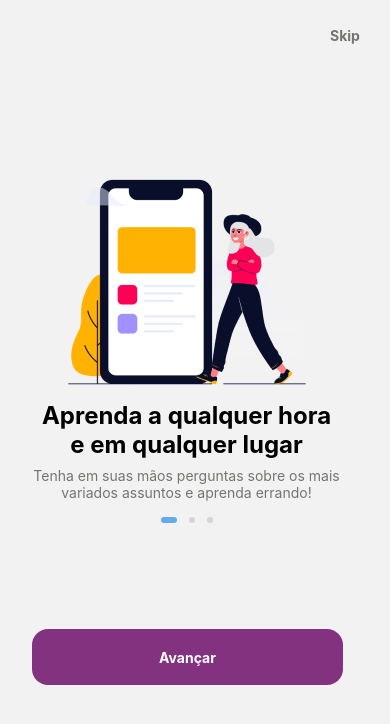
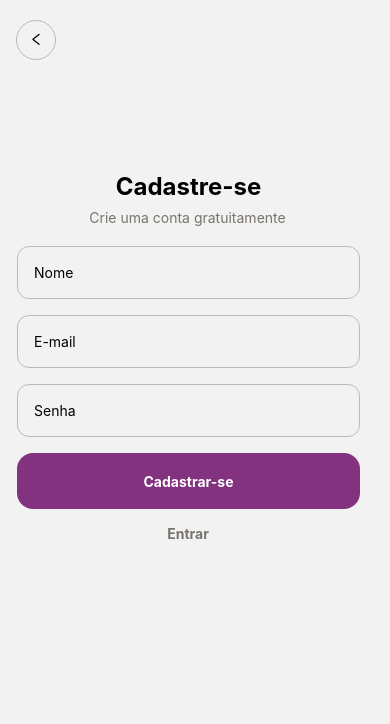
Before and after one commit to stephankruggg/Quizzes-App-Pixel, a React Native app: screen /Cadastrar in a window 390 px wide. Shown: the top 724 px of the page. Built offline with nearby package versions, Linux system fonts and the light colour scheme.

Commit message:
Finished Authentication and Final Draft of Onboarding Pages

```diff
--- a/App.js
+++ b/App.js
@@ -7,6 +7,9 @@ import { createBottomTabNavigator } from '@react-navigation/bottom-tabs';
 import Onboarding1 from './src/pages/Onboarding1';
 import Onboarding2 from './src/pages/Onboarding2';
 import Onboarding3 from './src/pages/Onboarding3';
+import Entrar from './src/pages/Entrar';
+import Cadastrar from './src/pages/Cadastrar';
+import Esqueceu from './src/pages/Esqueceu';
 import Quizzes from './src/pages/Quizzes';
 import HTMLQuiz from './src/pages/HTMLQuiz';
 import HTMLContent from './src/pages/HTMLContent'
@@ -78,6 +81,9 @@ export default function App() {
         <Stack.Screen name="Onboarding1" component={Onboarding1} options={{headerShown: false}}/>
         <Stack.Screen name="Onboarding2" component={Onboarding2} options={{headerShown: false}}/>
         <Stack.Screen name="Onboarding3" component={Onboarding3} options={{headerShown: false}}/>
+        <Stack.Screen name="Entrar" component={Entrar} options={{headerShown: false}}/>
+        <Stack.Screen name="Cadastrar" component={Cadastrar} options={{headerShown: false}}/>
+        <Stack.Screen name="Esqueceu" component={Esqueceu} options={{headerShown: false}}/>
         <Stack.Screen name="Home" component={Tabs} options={{headerShown: false}}/>
         <Stack.Screen name="HTMLQuiz" component={HTMLQuiz} options={{headerShown: false}} />
         <Stack.Screen name="HTMLContent" component={HTMLContent} options={{headerShown: false}}/>
--- /dev/null
+++ b/src/pages/Cadastrar/index.js
@@ -0,0 +1,30 @@
+import React from 'react';
+import { SafeAreaView, Image, Text, View, TextInput, TouchableOpacity, StatusBar } from 'react-native';
+import { ScrollView } from 'react-native-gesture-handler';
+import { AntDesign } from '@expo/vector-icons';
+
+import styles from './style'
+
+export default function Cadastrar({navigation}) {
+  return (
+    <SafeAreaView>
+      <ScrollView>
+        <StatusBar barStyle='dark-content'/>
+        <TouchableOpacity onPress={() => navigation.navigate('Entrar')} style={styles.Back}>
+            <AntDesign name="left" size={15} color="black" />
+        </TouchableOpacity>
+        <Text style={styles.Title}>Cadastre-se</Text>
+        <Text style={styles.SubTitle}>Crie uma conta gratuitamente</Text>
+        <TextInput style={styles.Input} placeholder='Nome'></TextInput>
+        <TextInput style={styles.Input} placeholder='E-mail'></TextInput>
+        <TextInput style={styles.Input} placeholder='Senha'></TextInput>
+        <TouchableOpacity style={styles.BotaoCadastrar} onPress={() => navigation.navigate('Home')}>
+            <Text style={styles.FraseBotao}>Cadastrar-se</Text>
+        </TouchableOpacity>
+        <TouchableOpacity onPress={() => navigation.navigate('Entrar')} style={styles.EntrarButton}>
+            <Text style={styles.EntrarButtonText}>Entrar</Text>
+        </TouchableOpacity>
+      </ScrollView>
+    </SafeAreaView>
+  );
+}
--- /dev/null
+++ b/src/pages/Cadastrar/style.js
@@ -0,0 +1,75 @@
+import { StyleSheet } from 'react-native'
+
+const styles = StyleSheet.create({
+    Back: {
+        borderRadius: 50,
+        height: 40,
+        width: 40,
+        marginLeft: 16,
+        marginTop: 20,
+        borderColor: '#BEBAB3',
+        borderWidth: 1,
+        alignContent: 'center',
+        alignItems: 'center',
+        paddingTop: 11
+    },
+    Title: {
+        marginTop: 112,
+        width: 341,
+        marginLeft: 18,
+        textAlign: 'center',
+        fontSize: 24,
+        fontWeight: 'bold'
+    },
+    SubTitle: {
+        marginTop: 8,
+        marginLeft: 17,
+        width: 341,
+        height: 21,
+        textAlign: 'center',
+        color: '#78746D'
+    },
+    Input: {
+        marginTop: 16,
+        marginLeft: 17,
+        width: 343,
+        height: 53,
+        borderWidth: 1,
+        borderRadius: 12,
+        borderColor: '#BEBAB3',
+        justifyContent: 'center',
+        alignItems: 'center',
+        alignContent: 'center',
+        fontSize: 14,
+        paddingLeft: 16
+    },
+    EntrarButton: {
+        width: 146,
+        height: 16,
+        marginLeft: 115,
+        marginTop: 16
+    },
+    EntrarButtonText: {
+        textAlign: 'center',
+        fontSize: 14,
+        fontWeight: 'bold',
+        color: '#78746D'
+    },
+    BotaoCadastrar: {
+        marginTop: 16,
+        marginLeft: 17,
+        justifyContent: 'center',
+        alignContent: 'center',
+        alignItems: 'center',
+        backgroundColor: '#82327E',
+        borderRadius: 16,
+        height: 56,
+        width: 343
+    },
+    FraseBotao: {
+        color: 'white',
+        fontWeight: 'bold',
+    }
+});
+
+export default styles
--- /dev/null
+++ b/src/pages/Entrar/index.js
@@ -0,0 +1,27 @@
+import React from 'react';
+import { SafeAreaView, Image, Text, View, TextInput, TouchableOpacity, StatusBar } from 'react-native';
+import { ScrollView } from 'react-native-gesture-handler';
+
+import styles from './style'
+
+export default function Entrar({navigation}) {
+  return (
+    <SafeAreaView>
+      <ScrollView>
+        <StatusBar barStyle='dark-content'/>
+        <Text style={styles.Title}>Entrar</Text>
+        <TextInput style={styles.Input} placeholder='E-mail'></TextInput>
+        <TextInput style={styles.Input} placeholder='Senha'></TextInput>
+        <TouchableOpacity onPress={() => navigation.navigate('Esqueceu')} style={styles.ForgetCreateButton}>
+            <Text style={styles.ForgetCreateText}>Esqueceu sua senha?</Text>
+        </TouchableOpacity>
+        <TouchableOpacity style={styles.BotaoEntrar} onPress={() => navigation.navigate('Home')}>
+            <Text style={styles.FraseBotao}>Entrar</Text>
+        </TouchableOpacity>
+        <TouchableOpacity onPress={() => navigation.navigate('Cadastrar')} style={styles.ForgetCreateButton}>
+            <Text style={styles.ForgetCreateText}>Criar uma conta</Text>
+        </TouchableOpacity>
+      </ScrollView>
+    </SafeAreaView>
+  );
+}
--- /dev/null
+++ b/src/pages/Entrar/style.js
@@ -0,0 +1,55 @@
+import { StyleSheet } from 'react-native'
+
+const styles = StyleSheet.create({
+    Title: {
+        marginTop: 170,
+        width: 341,
+        marginLeft: 18,
+        textAlign: 'center',
+        fontSize: 24,
+        fontWeight: 'bold'
+    },
+    Input: {
+        marginTop: 16,
+        marginLeft: 17,
+        width: 343,
+        height: 53,
+        borderWidth: 1,
+        borderRadius: 12,
+        borderColor: '#BEBAB3',
+        justifyContent: 'center',
+        alignItems: 'center',
+        alignContent: 'center',
+        fontSize: 14,
+        paddingLeft: 16
+    },
+    ForgetCreateButton: {
+        width: 146,
+        height: 16,
+        marginLeft: 115,
+        marginTop: 16
+    },
+    ForgetCreateText: {
+        textAlign: 'center',
+        fontSize: 14,
+        fontWeight: 'bold',
+        color: '#78746D'
+    },
+    BotaoEntrar: {
+        marginTop: 16,
+        marginLeft: 17,
+        justifyContent: 'center',
+        alignContent: 'center',
+        alignItems: 'center',
+        backgroundColor: '#82327E',
+        borderRadius: 16,
+        height: 56,
+        width: 343
+    },
+    FraseBotao: {
+        color: 'white',
+        fontWeight: 'bold',
+    }
+});
+
+export default styles
--- /dev/null
+++ b/src/pages/Esqueceu/index.js
@@ -0,0 +1,24 @@
+import React from 'react';
+import { SafeAreaView, Image, Text, View, TextInput, TouchableOpacity, StatusBar } from 'react-native';
+import { ScrollView } from 'react-native-gesture-handler';
+import { AntDesign } from '@expo/vector-icons';
+
+import styles from './style'
+
+export default function Esqueceu({navigation}) {
+  return (
+    <SafeAreaView>
+      <ScrollView>
+        <StatusBar barStyle='dark-content'/>
+        <TouchableOpacity onPress={() => navigation.navigate('Entrar')} style={styles.Back}>
+            <AntDesign name="left" size={15} color="black" />
+        </TouchableOpacity>
+        <Text style={styles.Title}>Recuperar senha</Text>
+        <TextInput style={styles.Input} placeholder='Digite seu endereço de e-mail'></TextInput>
+        <TouchableOpacity style={styles.BotaoEnviar}>
+            <Text style={styles.FraseBotao}>Enviar e-mail</Text>
+        </TouchableOpacity>
+      </ScrollView>
+    </SafeAreaView>
+  );
+}
--- /dev/null
+++ b/src/pages/Esqueceu/style.js
@@ -0,0 +1,55 @@
+import { StyleSheet } from 'react-native'
+
+const styles = StyleSheet.create({
+    Back: {
+        borderRadius: 50,
+        height: 40,
+        width: 40,
+        marginLeft: 16,
+        marginTop: 20,
+        borderColor: '#BEBAB3',
+        borderWidth: 1,
+        alignContent: 'center',
+        alignItems: 'center',
+        paddingTop: 11
+    },
+    Title: {
+        marginTop: 211,
+        width: 341,
+        marginLeft: 18,
+        textAlign: 'center',
+        fontSize: 24,
+        fontWeight: 'bold'
+    },
+    Input: {
+        marginTop: 16,
+        marginLeft: 17,
+        width: 343,
+        height: 53,
+        borderWidth: 1,
+        borderRadius: 12,
+        borderColor: '#BEBAB3',
+        justifyContent: 'center',
+        alignItems: 'center',
+        alignContent: 'center',
+        fontSize: 14,
+        paddingLeft: 16
+    },
+    BotaoEnviar: {
+        marginTop: 16,
+        marginLeft: 17,
+        justifyContent: 'center',
+        alignContent: 'center',
+        alignItems: 'center',
+        backgroundColor: '#82327E',
+        borderRadius: 16,
+        height: 56,
+        width: 343
+    },
+    FraseBotao: {
+        color: 'white',
+        fontWeight: 'bold',
+    }
+});
+
+export default styles
--- a/src/pages/Onboarding1/index.js
+++ b/src/pages/Onboarding1/index.js
@@ -9,7 +9,7 @@ export default function Onboarding1({navigation}) {
     <SafeAreaView>
       <ScrollView>
         <StatusBar barStyle='dark-content'/>
-        <TouchableOpacity style={styles.SkipButton} onPress={() => navigation.navigate('Home')}>
+        <TouchableOpacity style={styles.SkipButton} onPress={() => navigation.navigate('Entrar')}>
             <Text style={styles.SkipText}>Skip</Text>
         </TouchableOpacity>
         <Image
--- a/src/pages/Onboarding2/index.js
+++ b/src/pages/Onboarding2/index.js
@@ -9,7 +9,7 @@ export default function Onboarding1({navigation}) {
     <SafeAreaView>
       <ScrollView>
         <StatusBar barStyle='dark-content'/>
-        <TouchableOpacity style={styles.SkipButton} onPress={() => navigation.navigate('Home')}>
+        <TouchableOpacity style={styles.SkipButton} onPress={() => navigation.navigate('Entrar')}>
             <Text style={styles.SkipText}>Skip</Text>
         </TouchableOpacity>
         <Image
--- a/src/pages/Onboarding3/index.js
+++ b/src/pages/Onboarding3/index.js
@@ -23,7 +23,7 @@ export default function Onboarding1({navigation}) {
             <View style={styles.ViewSecond}></View>
             <View style={styles.ViewCurrent}></View>
         </View>
-        <TouchableOpacity onPress={() => navigation.navigate('Home')} style={styles.BotaoAvancar}>
+        <TouchableOpacity onPress={() => navigation.navigate('Entrar')} style={styles.BotaoAvancar}>
             <Text style={styles.FraseBotao}>Vamos lá!</Text>
         </TouchableOpacity>
       </ScrollView>
```
